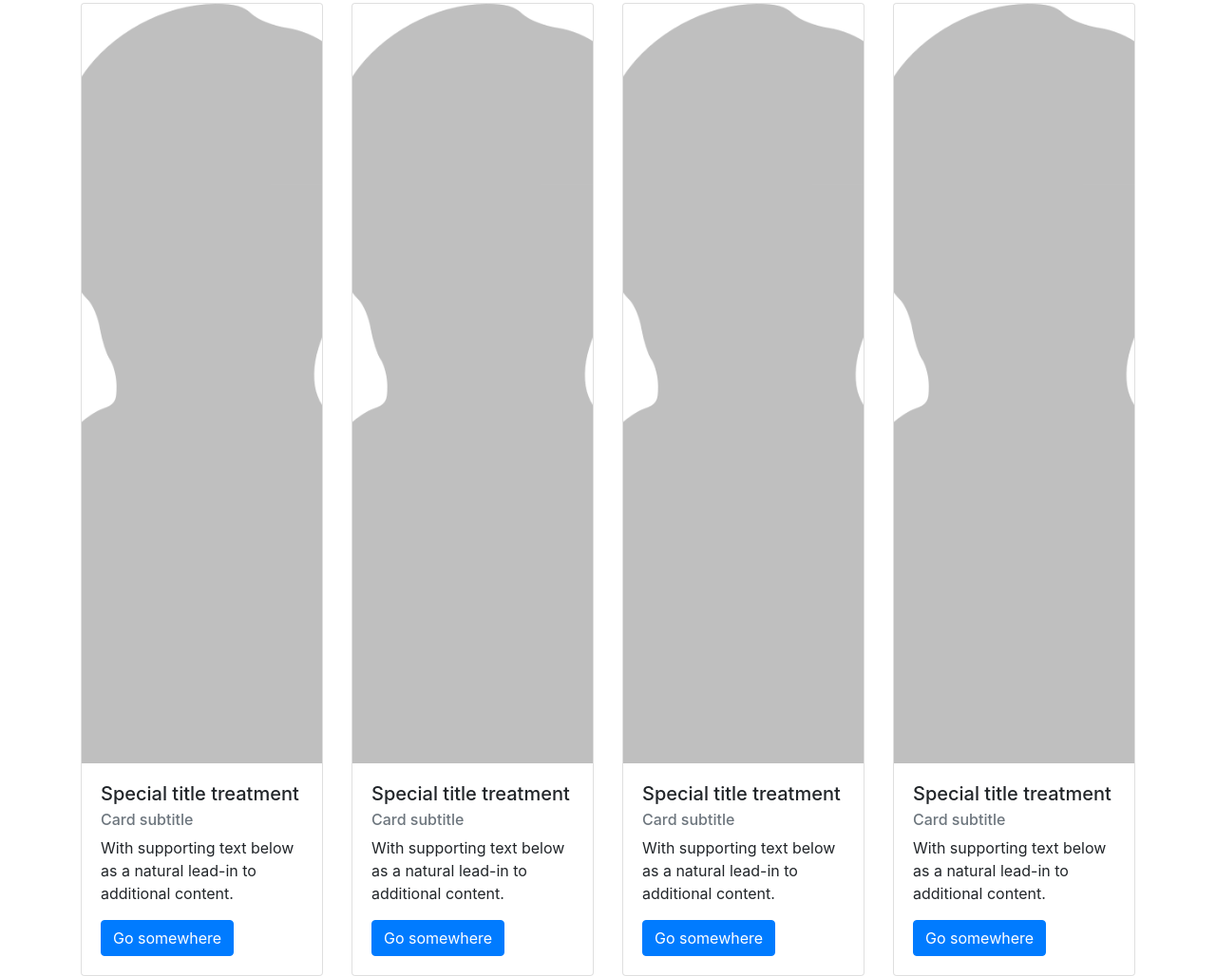
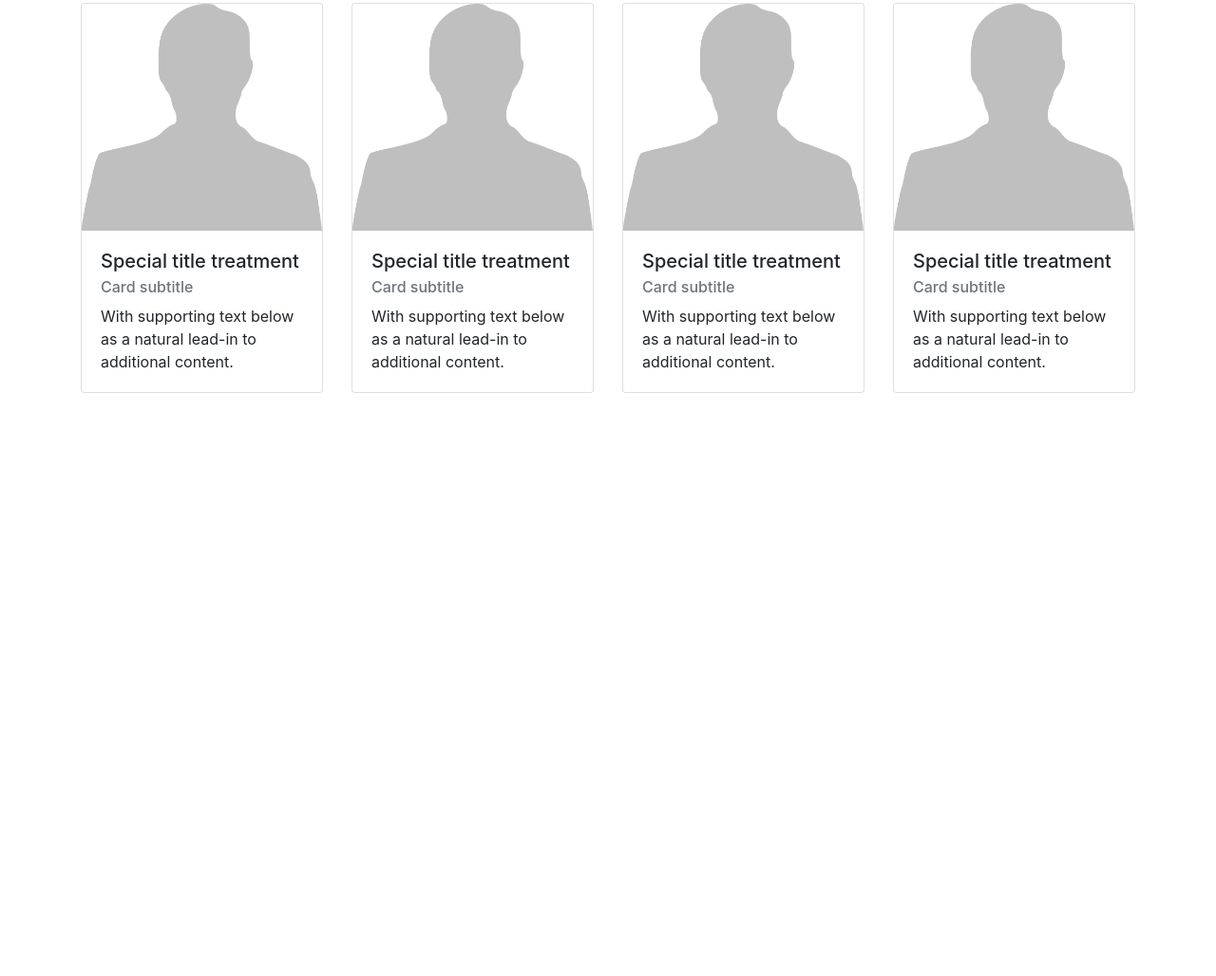
Before and after one commit to annomao/restaurant, a plain HTML site: page index.html in a window 1280 px wide. Shown: the part 1700-2728 px from the top of the page at 95% size. After the commit the page ends 2114 px from the top, so only its background shows below. Drawn offline with nearby package versions, Linux system fonts and the light colour scheme.

Commit message:
edit out links in card

```diff
--- a/css/styles.css
+++ b/css/styles.css
@@ -45,7 +45,7 @@ nav>a:hover{
   font-weight: 900;
   color: antiquewhite;
 }
-img{
+.menu img{
   object-fit: cover;
   width: 100%;
   height: 100vh;
--- a/index.html
+++ b/index.html
@@ -113,7 +113,6 @@
                   <h5 class="card-title">Special title treatment</h5>
                   <h6 class="card-subtitle mb-2 text-muted">Card subtitle</h6>
                   <p class="card-text">With supporting text below as a natural lead-in to additional content.</p>
-                  <a href="#" class="btn btn-primary">Go somewhere</a>
                 </div>
               </div>
             </div>
@@ -124,7 +123,6 @@
                   <h5 class="card-title">Special title treatment</h5>
                   <h6 class="card-subtitle mb-2 text-muted">Card subtitle</h6>
                   <p class="card-text">With supporting text below as a natural lead-in to additional content.</p>
-                  <a href="#" class="btn btn-primary">Go somewhere</a>
               </div>
             </div>
             </div>
@@ -135,7 +133,6 @@
                   <h5 class="card-title">Special title treatment</h5>
                   <h6 class="card-subtitle mb-2 text-muted">Card subtitle</h6>
                   <p class="card-text">With supporting text below as a natural lead-in to additional content.</p>
-                  <a href="#" class="btn btn-primary">Go somewhere</a>
                 </div>
               </div>
             </div>
@@ -146,7 +143,6 @@
                   <h5 class="card-title">Special title treatment</h5>
                   <h6 class="card-subtitle mb-2 text-muted">Card subtitle</h6>
                   <p class="card-text">With supporting text below as a natural lead-in to additional content.</p>
-                  <a href="#" class="btn btn-primary">Go somewhere</a>
                 </div>
               </div>
             </div>
```
